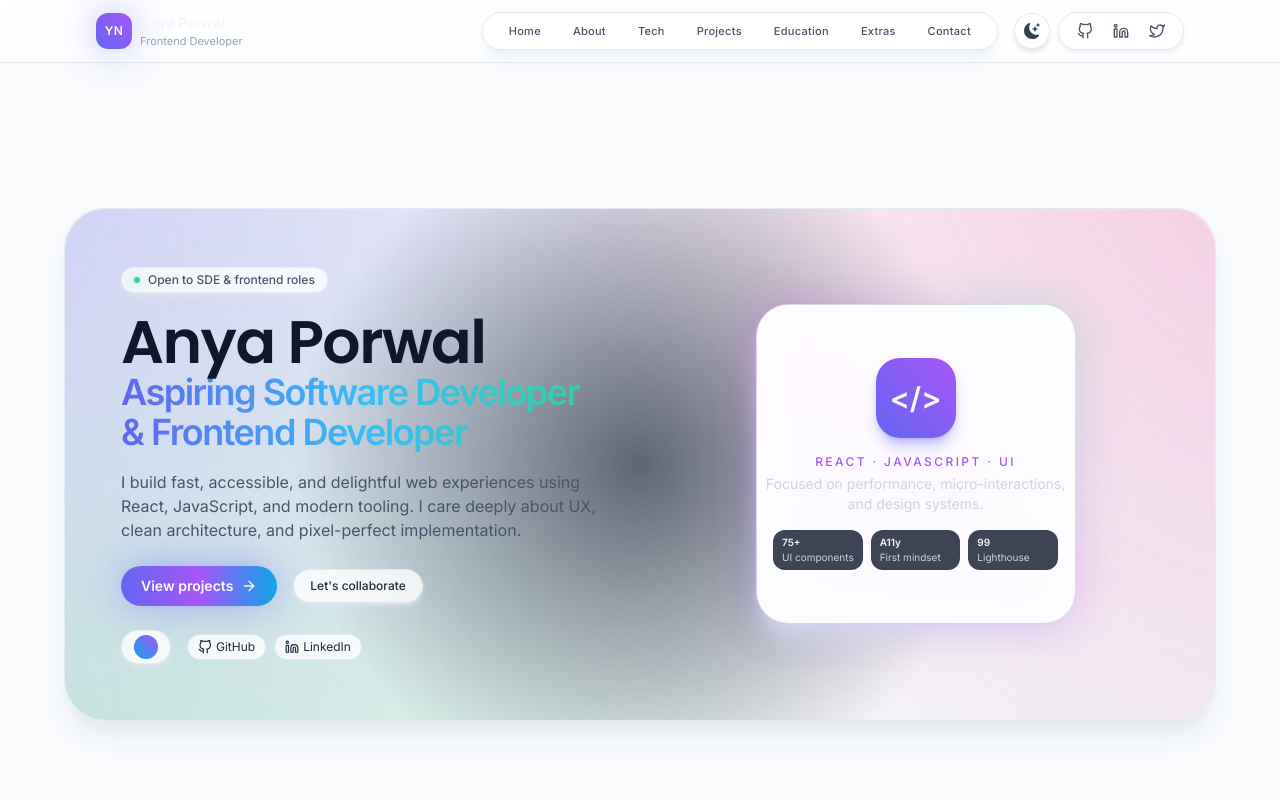
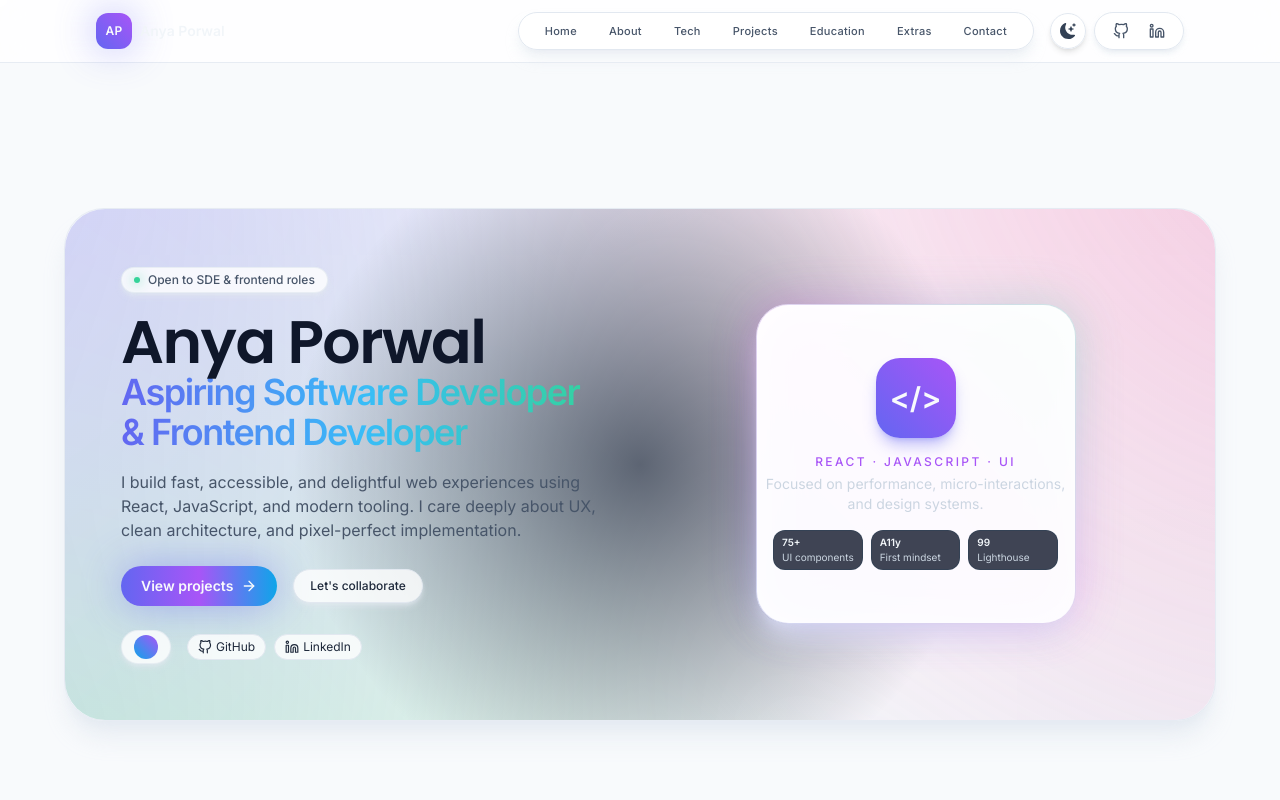
Before and after one commit to Anyaporwal/Portfolio, a React (Vite) app: page / in a window 1280 px wide. Shown: the top 800 px of the page. Built offline with nearby package versions, Linux system fonts and the light colour scheme.

Commit message:
Link Updated

```diff
--- a/src/components/Navbar.jsx
+++ b/src/components/Navbar.jsx
@@ -28,14 +28,11 @@ export function Navbar({ theme, onToggleTheme }) {
           className="group flex items-center gap-2"
         >
           <div className="flex h-9 w-9 items-center justify-center rounded-xl bg-gradient-to-tr from-accent to-accent-soft text-xs font-semibold tracking-wide text-slate-50 shadow-glow-accent group-hover:scale-105 group-hover:shadow-glow-accent transition-transform">
-            YN
+            AP
           </div>
           <div className="text-left">
             <p className="text-sm font-semibold text-slate-100">
               Anya Porwal
-            </p>
-            <p className="text-[11px] text-slate-400">
-              Frontend Developer
             </p>
           </div>
         </button>
@@ -78,20 +75,12 @@ export function Navbar({ theme, onToggleTheme }) {
                 <FiGithub className="h-4 w-4" />
               </a>
               <a
-                href="https://linkedin.com/in/your-linkedin"
+                href="https://linkedin.com/in/Anyaporwal"
                 target="_blank"
                 rel="noreferrer"
                 className="icon-pop rounded-full p-1.5 transition hover:bg-slate-100 hover:text-accent dark:hover:bg-slate-800"
               >
                 <FiLinkedin className="h-4 w-4" />
-              </a>
-              <a
-                href="https://twitter.com/your-twitter"
-                target="_blank"
-                rel="noreferrer"
-                className="icon-pop rounded-full p-1.5 transition hover:bg-slate-100 hover:text-accent dark:hover:bg-slate-800"
-              >
-                <FiTwitter className="h-4 w-4" />
               </a>
             </div>
           </div>
```
